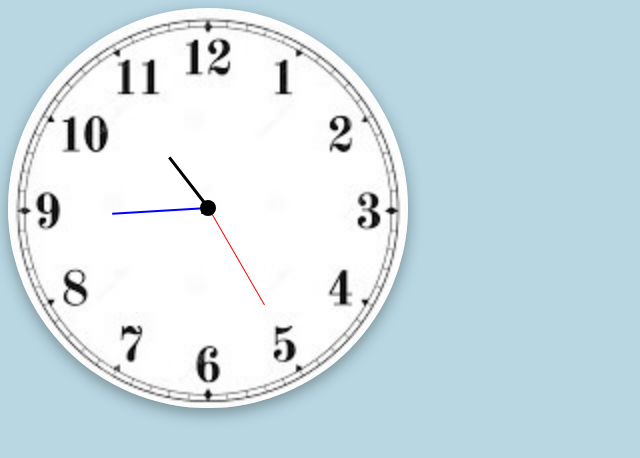
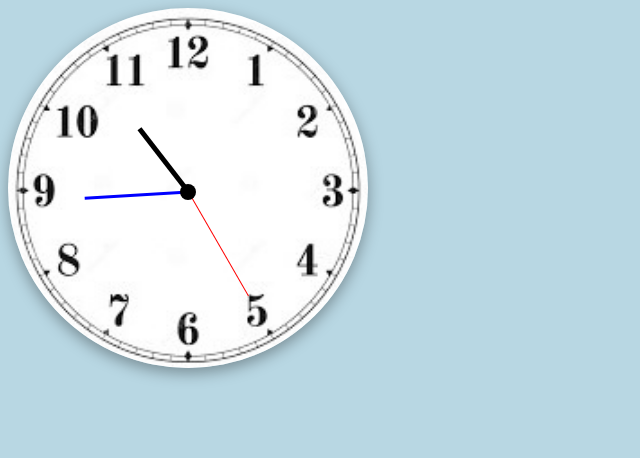
Before and after one commit to IfyObiakor/Clock, a plain HTML site: page index.html in a window 1280 px wide. Shown: the whole page, without its empty margins (0-640 px from the left). Drawn offline with Linux system fonts and the light colour scheme.

Commit message:
style changes

```diff
--- a/index.html
+++ b/index.html
@@ -13,7 +13,7 @@
     <section class="container">
 
         <div class="clock">
-            <div class="dot">.</div>
+            <div class="dot"></div>
             <div class="sec_hand hand"></div>
             <div class="min_hand hand"></div>
             <div class="hour_hand hand"></div>
--- a/style.css
+++ b/style.css
@@ -2,11 +2,10 @@ body {
     background-color: #b8d7e3;
 }
 .container {
-    width: 50vh;
-    height: 50vh;
+    width: 45vh;
+    height: 45vh;
     display: flex;
     justify-content: center;
-    align-items: center;
 }
 div.clock {
     background-image: url(images/clock-image.jpeg);
@@ -30,31 +29,31 @@ div.dot {
     border-radius: 50%;
     z-index: 2;
     position: fixed;
-    top: 25vh;
+    top: 23vh;
 }
 div.hand {
     align-self: center;
     width: 3px;
-    position: fixed;
-    bottom: 74vh;
+    position: absolute;
+    bottom: 76vh;
     transform-origin: bottom;
     z-index: 1;
 }
 div.sec_hand {
     background-color: red;
     width: 1px;
-    height: 7rem;
+    height: 15vh;
 
 }
 div.min_hand {
     background-color: blue;
-    width: 2px;
-    height: 6rem;
+    width: 3px;
+    height: 13vh;
 
 }
 div.hour_hand {
     background-color: black;
-    width: 3px;
-    height: 4rem;
+    width: 5px;
+    height: 10vh;
 
 }
```
